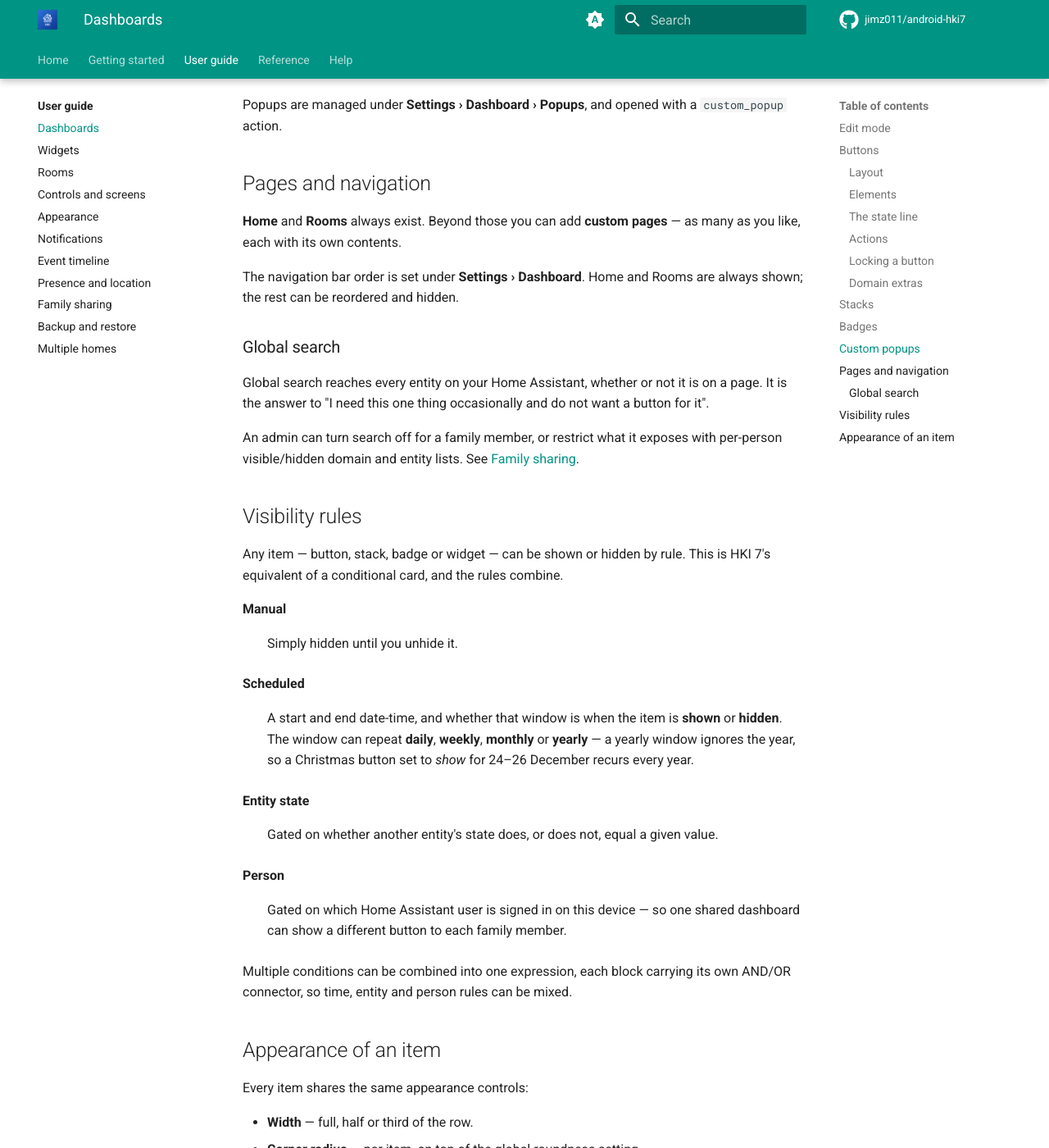
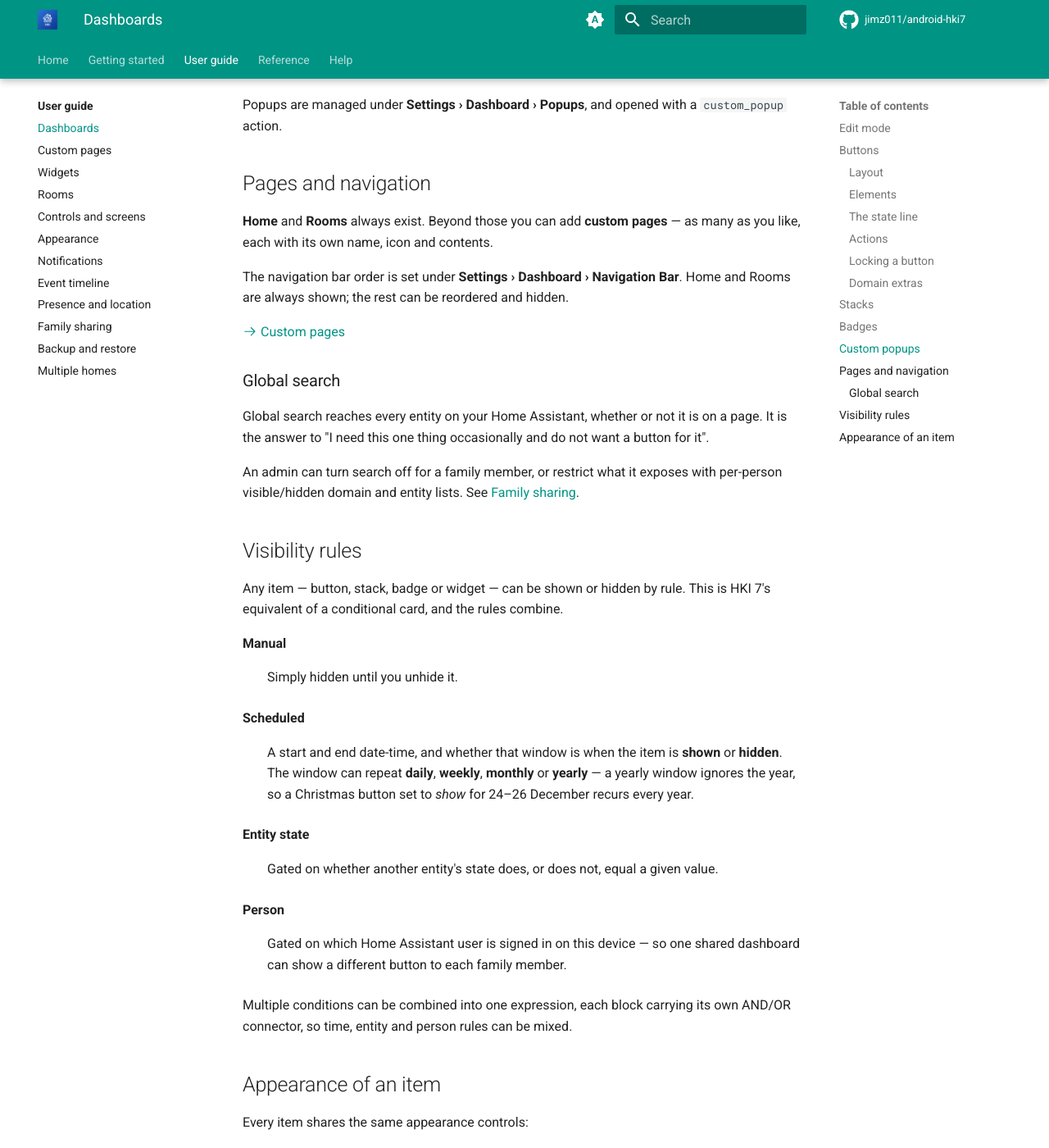
Before and after one commit to jimz011/android-hki7, an MkDocs documentation site: the page built from docs/guide/dashboards.md, in a window 1280 px wide and 1400 px high, scrolled down 4190 px. Shown: the whole window at 82% size. Built offline with MkDocs 1.6.1 and Material for MkDocs 9.7.7, drawn with Linux system fonts in a browser that asks for light colours; comment, search, counter and statistics services are not loaded.

Commit message:
Document custom pages
Custom pages had only passing mentions across the dashboards, backup and
gestures pages, with no single place explaining how to make one. Give them
their own guide page covering creation, the widget canvas they share with
Home, navigation bar placement, and how they travel through backups and
family sharing.

Also record what a custom page is not: it has no badge bar, no people row,
no notification status, and it cannot be a Navigate action target — the
target list stops at the built-in screens and rooms. There is no delete
either, so hiding is documented as the way to retire one.

The settings reference listed "Custom pages" as its own entry under
Dashboard; it actually lives inside Navigation Bar.

Co-Authored-By: Claude Opus 5 <noreply@anthropic.com>

```diff
--- a/docs/guide/dashboards.md
+++ b/docs/guide/dashboards.md
@@ -153,10 +153,12 @@ Popups are managed under **Settings › Dashboard › Popups**, and opened with
 ## Pages and navigation
 
 **Home** and **Rooms** always exist. Beyond those you can add **custom pages** — as many as you
-like, each with its own contents.
+like, each with its own name, icon and contents.
 
-The navigation bar order is set under **Settings › Dashboard**. Home and Rooms are always shown;
-the rest can be reordered and hidden.
+The navigation bar order is set under **Settings › Dashboard › Navigation Bar**. Home and Rooms are
+always shown; the rest can be reordered and hidden.
+
+[:octicons-arrow-right-24: Custom pages](custom-pages.md)
 
 ### Global search
 
--- a/mkdocs.yml
+++ b/mkdocs.yml
@@ -113,6 +113,7 @@ nav:
   - User guide:
       - guide/index.md
       - Dashboards: guide/dashboards.md
+      - Custom pages: guide/custom-pages.md
       - Widgets: guide/widgets.md
       - Rooms: guide/rooms.md
       - Controls and screens: guide/controls.md
```
Also changed, not shown: docs/guide/custom-pages.md (added, +94 -0 lines), docs/guide/index.md (+4 -0 lines), docs/reference/settings.md (+3 -2 lines).
